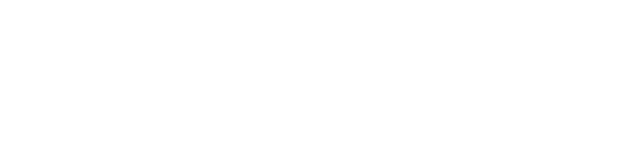
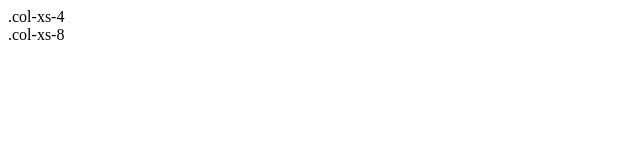
Before and after one commit to rtduany/twelve-Grids, a plain HTML site: page index2.html in a window 1280 px wide. Shown: the whole page, without its empty margins (0-640 px from the left). Drawn offline with Linux system fonts and the light colour scheme; files that its build step writes are made by us from their sources.

Commit message:
added container

```diff
--- a/index2.html
+++ b/index2.html
@@ -5,5 +5,13 @@
         <link type="text/css" rel="stylesheet" href="styles/main.css">
     </head>
     <body>
+        <div class="container">
+
+            <div class="row">
+
+                <div class="column col-xs-1">.col-xs-4</div>
+                <div class="column col-xs-2">.col-xs-8</div>
+
+            </div>
     </body>
 </html>
```
